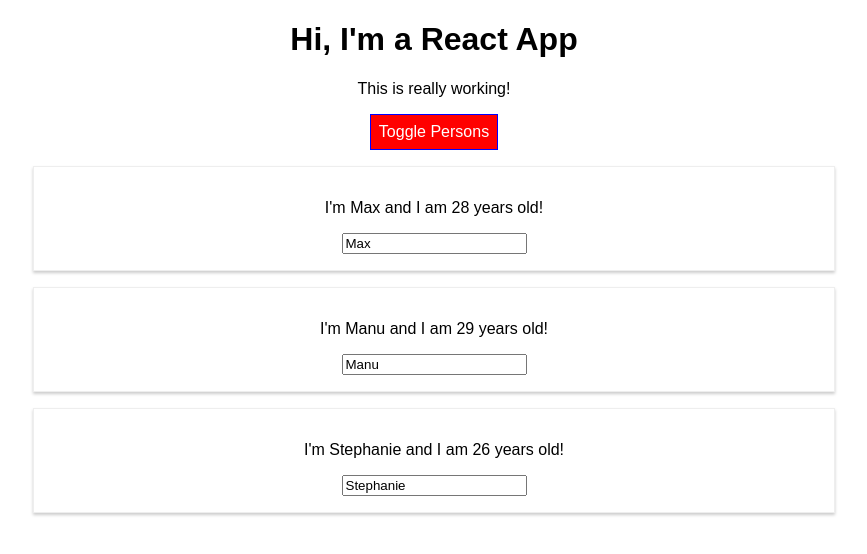
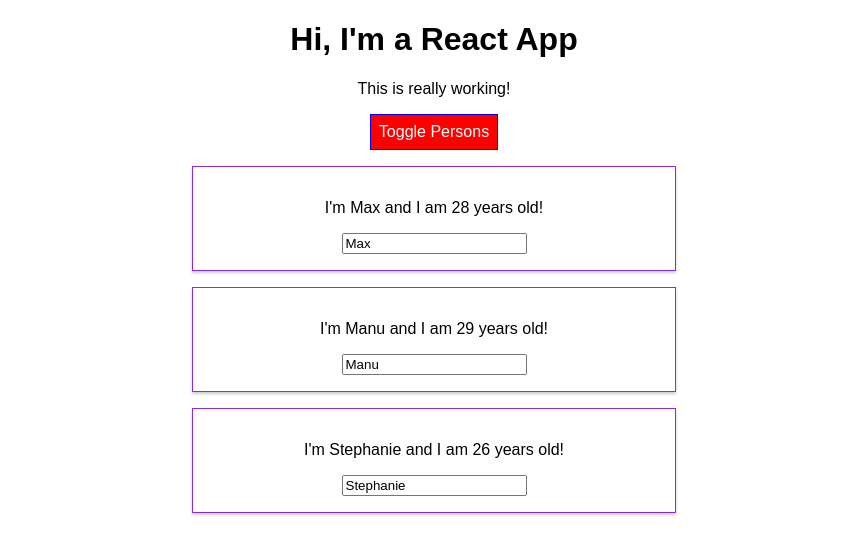
Before and after one commit to NightThinker/react-app-basic, a React app: page / in a window 1280 px wide. Both pictures are taken after a click on the button "Toggle Persons". Shown: the top 554 px of the page, without its empty margins (206-1073 px from the left). Built offline with nearby package versions, Linux system fonts and the light colour scheme.

Commit message:
media quries

```diff
--- a/src/Person/Person.css
+++ b/src/Person/Person.css
@@ -7,8 +7,9 @@
     text-align: center;
 }
 
-/* @media (min-width: 500px) {
+@media (min-width: 500px) {
     .Person {
         width: 450px;
+        border: 1px solid blueviolet;
     }
-} */
+}
```
